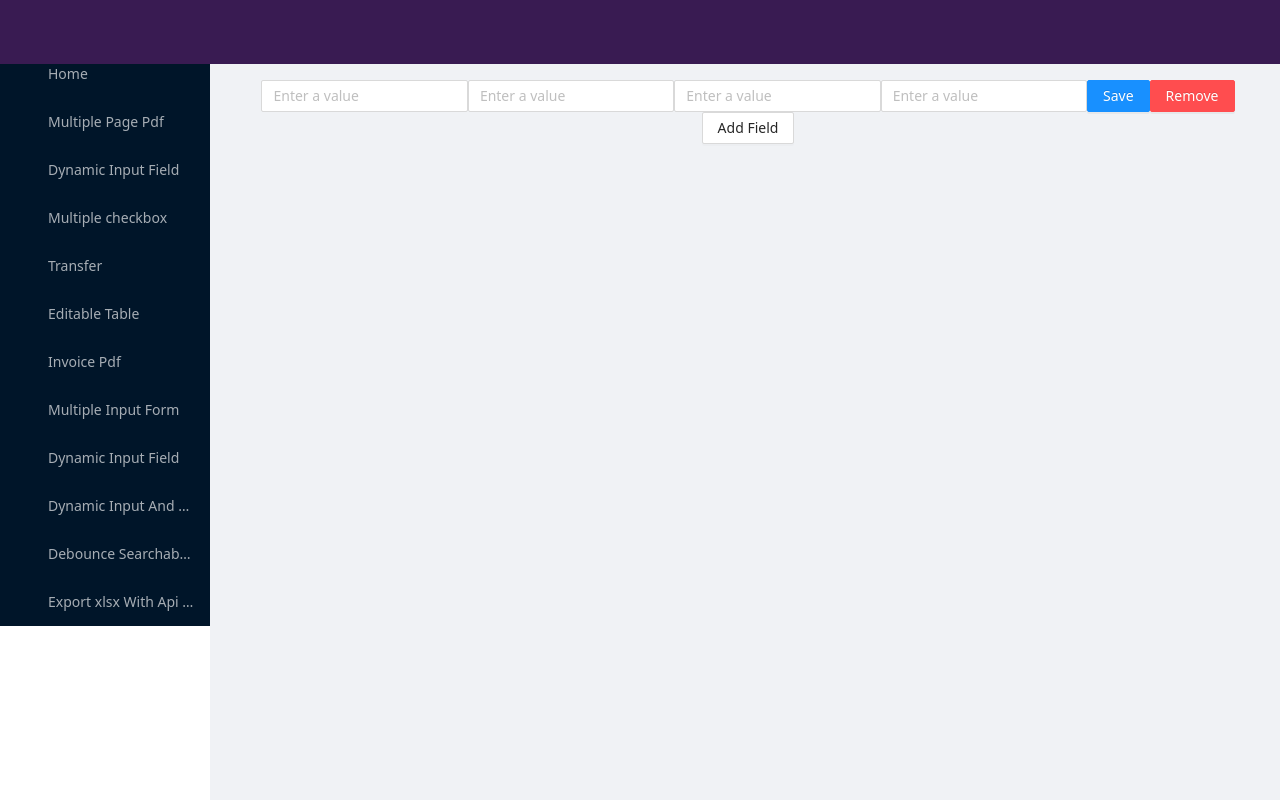
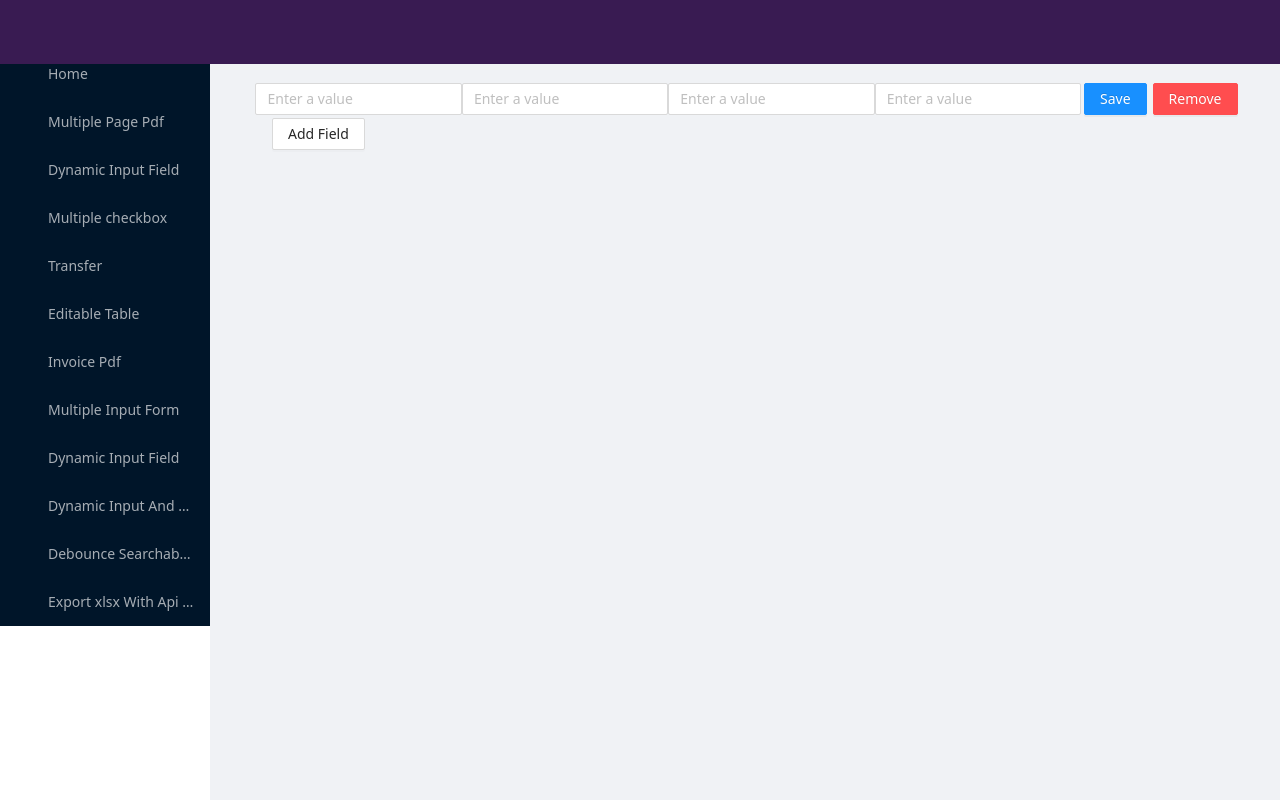
Before and after one commit to sahabubalam/advanced_react_topics, a React (Create React App) app: page /dynamic-field in a window 1280 px wide. Built offline with nearby package versions, Linux system fonts and the light colour scheme; what @react-pdf/renderer would draw is missing.

Commit message:
alignment

```diff
--- a/src/components/DynamicField.js
+++ b/src/components/DynamicField.js
@@ -72,23 +72,37 @@ const DynamicField = () => {
             />
             {field.editable ? (
               <>
-                <Button type="primary" onClick={() => handleSaveField(index)}>
+                <Button
+                  type="primary"
+                  onClick={() => handleSaveField(index)}
+                  style={{ margin: "3px" }}
+                >
                   Save
                 </Button>
               </>
             ) : (
               <>
-                <Button type="primary" onClick={() => handleEditField(index)}>
+                <Button
+                  type="primary"
+                  onClick={() => handleEditField(index)}
+                  style={{ margin: "3px" }}
+                >
                   Edit
                 </Button>
               </>
             )}
-            <Button type="danger" onClick={() => handleRemoveFields(index)}>
+            <Button
+              type="danger"
+              onClick={() => handleRemoveFields(index)}
+              style={{ margin: "3px" }}
+            >
               Remove
             </Button>
           </div>
         ))}
-        <Button onClick={handleAddField}>Add Field</Button>
+        <div style={{ textAlign: "left",marginLeft:'40px'}}>
+          <Button onClick={handleAddField}>Add Field</Button>
+        </div>
       </div>
     </CommonLayout>
   );
```
